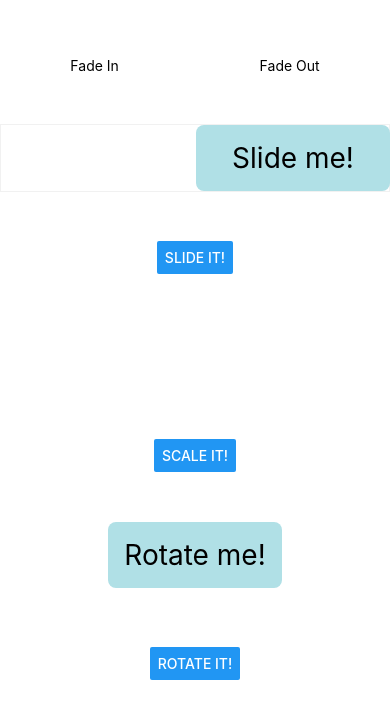
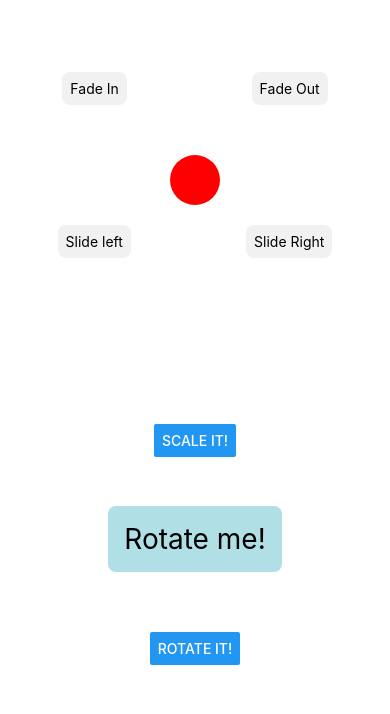
Before and after one commit to PetzInfo/ReactNativeAnimated, a React Native app: screen / in a window 390 px wide. Shown: the part 164-878 px from the top of the page. Built offline with nearby package versions, Linux system fonts and the light colour scheme.

Commit message:
adjusted SlideView

```diff
--- a/animations/FadeView.tsx
+++ b/animations/FadeView.tsx
@@ -29,10 +29,10 @@ const FadeView = () => {
                 backgroundColor: 'red',
             }}/>
             <View style= {styles.touchables}>
-                <TouchableOpacity onPress={fadeIn}>
+                <TouchableOpacity onPress={fadeIn} style={styles.button}>
                     <Text>Fade In</Text>
                 </TouchableOpacity>
-                <TouchableOpacity onPress={fadeOut}>
+                <TouchableOpacity onPress={fadeOut} style={styles.button}>
                     <Text>Fade Out</Text>
                 </TouchableOpacity>
             </View>
@@ -57,6 +57,11 @@ const styles = StyleSheet.create({
         width: '100%',
         marginTop: 20,
     },
+    button: {
+        backgroundColor: '#f1f1f1',
+        borderRadius: 8,
+        padding: 8
+      },
 });
 
 
--- a/animations/SlideView.tsx
+++ b/animations/SlideView.tsx
@@ -1,39 +1,66 @@
-// src/animations/SlideView.tsx
-import React, { useRef, useEffect } from 'react';
-import { Animated, StyleProp, ViewStyle, Dimensions } from 'react-native';
+import React, { useState } from 'react';
+import { Animated, View, StyleSheet, Text, TouchableOpacity, Dimensions } from 'react-native';
 
-interface SlideViewProps {
-  duration?: number;
-  style?: StyleProp<ViewStyle>;
-  children: React.ReactNode;
-  slideSide: boolean;
+const SliedView = () => {
+  const posX = useState( new Animated.Value(0))[0];
+
+  const screenWidth = Dimensions.get('window').width;
+
+  function slideRight() {
+    Animated.timing(posX, {
+      toValue: screenWidth/2 - 25,
+      duration: 1000,
+      useNativeDriver: true
+    }).start();
+  }
+
+  function slideLeft() {
+    Animated.timing(posX, {
+      toValue: -screenWidth/2 + 25,
+      duration: 1000,
+      useNativeDriver: true,
+    }).start();
+  }
+
+  return (
+    <View style={styles.slideContainer}>
+      <Animated.View style={{
+            width: 50,
+            height: 50,
+            transform: [{translateX: posX}],
+            borderRadius: 25,
+            backgroundColor: 'red',
+      }}/>
+      <View style={styles.touchables}>
+        <TouchableOpacity onPress={slideLeft} style={styles.button}>
+          <Text>Slide left</Text>
+        </TouchableOpacity>
+        <TouchableOpacity onPress={slideRight} style={styles.button}>
+          <Text>Slide Right</Text>
+        </TouchableOpacity>
+      </View>
+    </View>
+  );
 }
 
-const SlideView: React.FC<SlideViewProps> = ({ duration = 500, style, children, slideSide }) => {
-  const slideAnim = useRef(new Animated.Value(slideSide ? 0 : 1)).current;
+const styles = StyleSheet.create({
+  slideContainer: {
+    marginBottom: 50,
+    alignItems: 'center',
+    justifyContent: 'center',
+    width: '100%',
+  },
+  touchables: {
+    flexDirection: 'row',
+    justifyContent: 'space-around',
+    width: '100%',
+    marginTop: 20,
+  },
+  button: {
+    backgroundColor: '#f1f1f1',
+    borderRadius: 8,
+    padding: 8
+  },
+});
 
-  const getScreenWidth = () => {
-    return Math.round(Dimensions.get('window').width);
-  };
-
-  useEffect(() => {
-    Animated.timing(slideAnim, {
-      toValue: slideSide ? 0 : 1,
-      duration: duration,
-      useNativeDriver: true,
-    }).start();
-  }, [slideSide, slideAnim, duration]);
-
-  const translateX = slideAnim.interpolate({
-    inputRange: [0, 1],
-    outputRange: [0, getScreenWidth()/2]
-  });
-
-  return (
-    <Animated.View style={[style, { transform: [{ translateX }] }]}>
-      {children}
-    </Animated.View>
-  );
-};
-
-export default SlideView;
+export default SliedView;
--- a/screens/HomeScreen.tsx
+++ b/screens/HomeScreen.tsx
@@ -25,14 +25,7 @@ const HomeScreen: React.FC = () => {
         <SafeAreaView style={styles.container}>
 
             <FadeView/>
-            <View style={styles.containerForSlide} >
-                <SlideView style={styles.slidingContainer} slideSide={side}>
-                    <Text style={styles.fadingText}>Slide me!</Text>
-                </SlideView>
-            </View>
-            <View style={styles.buttonRow}>
-                <Button title="Slide it!" onPress={() => setSide(prev => !prev)} />
-            </View>
+            <SlideView/>
             <ScaleView style={styles.scalingContainer} size={scaleSize}>
                 <Text style={styles.scalingText}>Scale me!</Text>
             </ScaleView>
```
